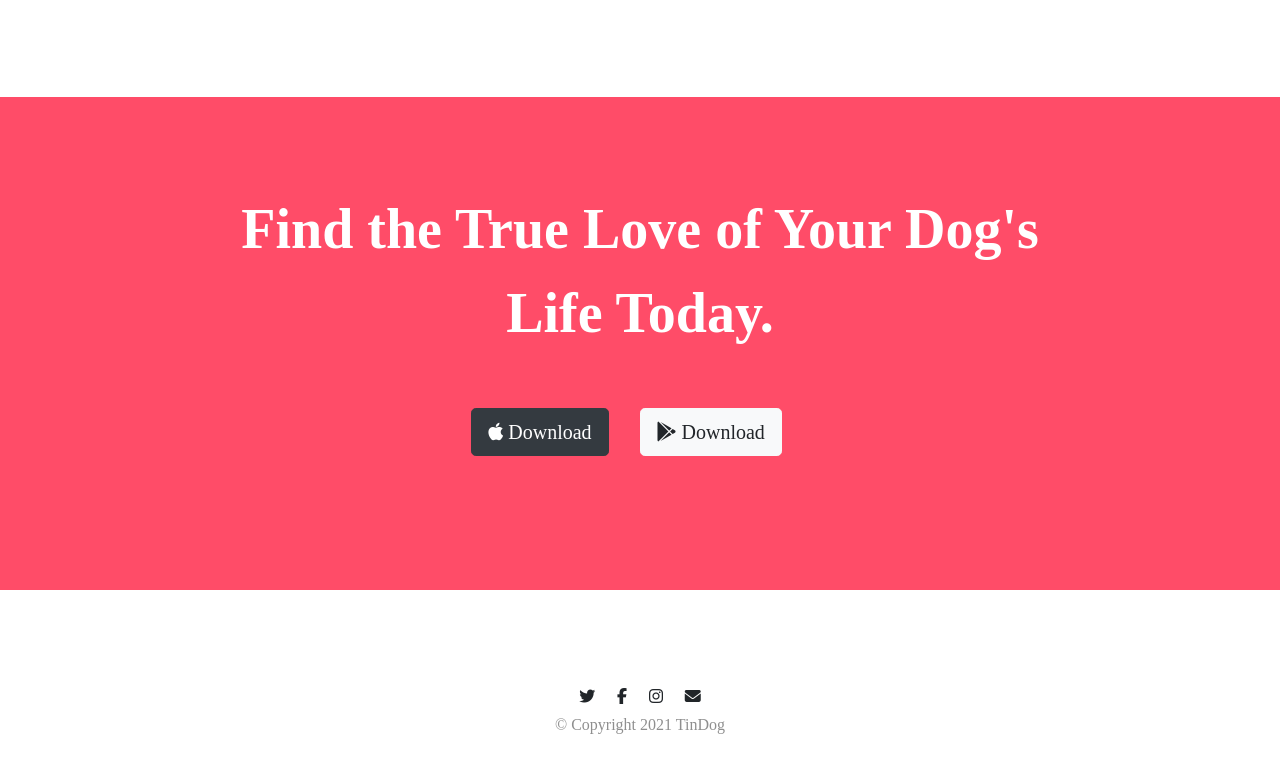
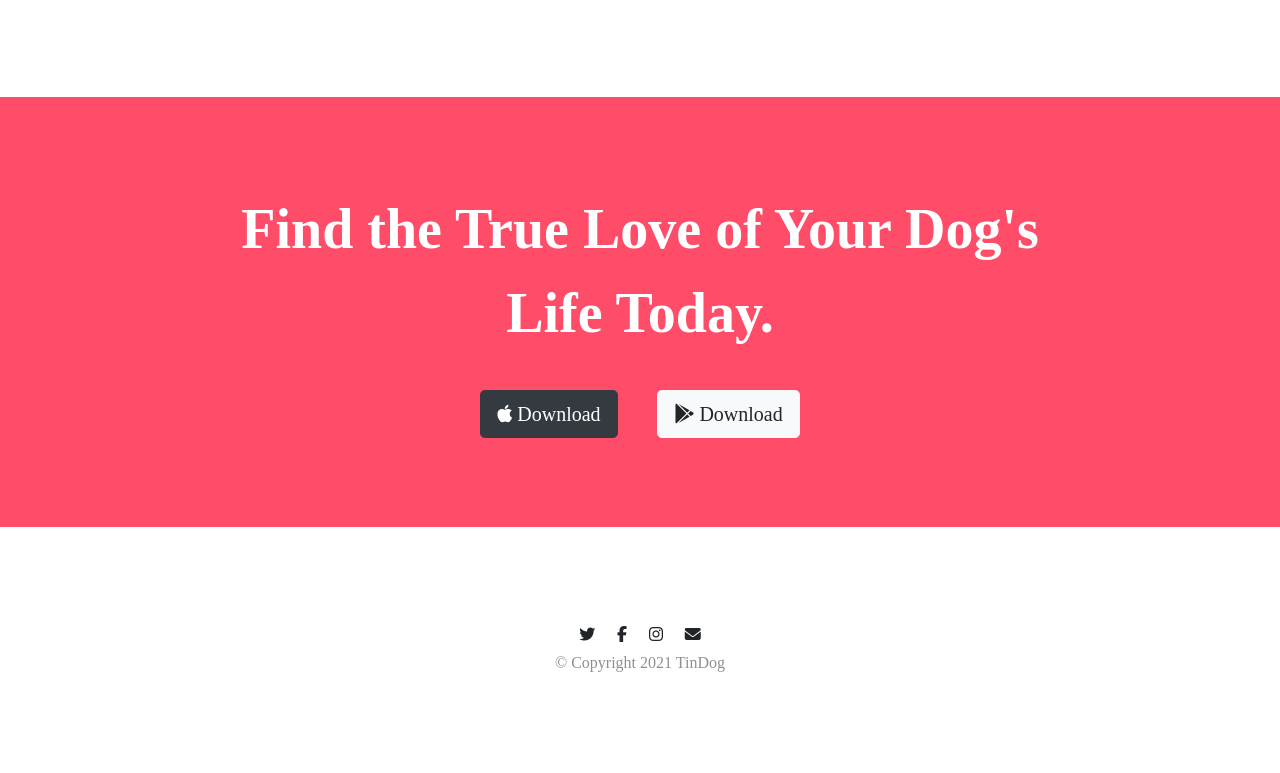
Before and after one commit to itstherampage/BootstrapSite, a plain HTML site: page index.html in a window 1280 px wide. Shown: the part 2482-3255 px from the top of the page. Drawn offline with nearby package versions, Linux system fonts and the light colour scheme.

Commit message:
Add files via upload

```diff
--- a/css/styles.css
+++ b/css/styles.css
@@ -69,6 +69,8 @@ p {
 .download-button {
   margin: 5% 3% 5% 0;
 }
+
+
 
 /* Title Section */
 
@@ -151,6 +153,10 @@ p {
   padding: 3% 2%;
 }
 
+#cta .download-button{
+  margin: 3% 2% 0;
+}
+
 @media (max-width: 991px) {
   .title-image {
     position: static;
```
